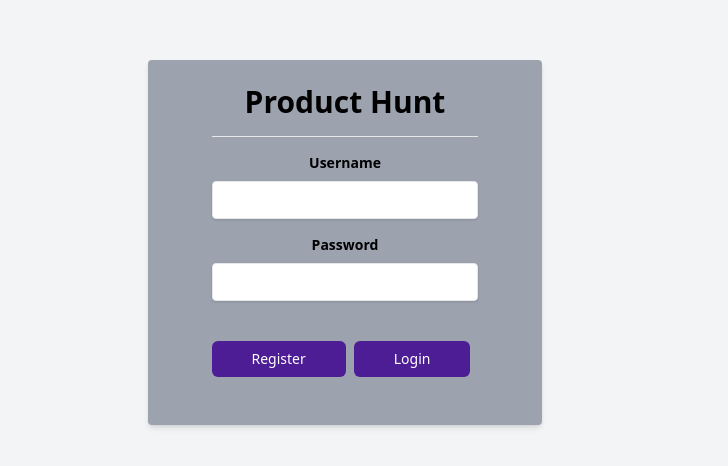
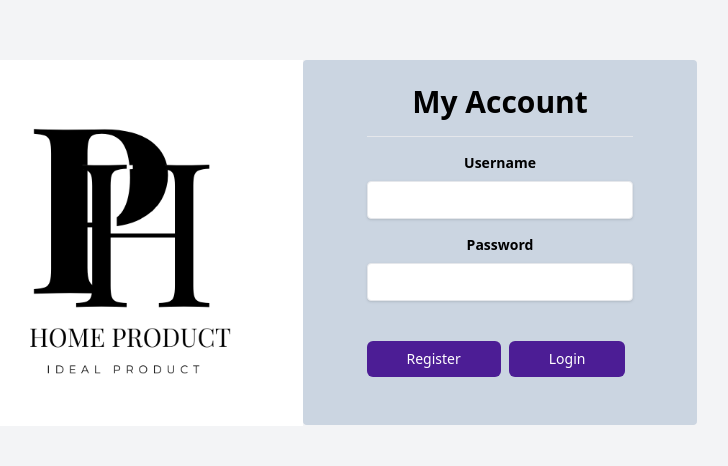
Before and after one commit to natalymejia15/TerreneitorElectiva, a React (Vite) app: page /login in a window 1280 px wide. Shown: the part 150-616 px from the top of the page, without its empty margins (295-1023 px from the left). Built offline with nearby package versions, Linux system fonts and the light colour scheme.

Commit message:
Add add styles to login and register pages

```diff
--- a/src/auth/pages/LoginPage.jsx
+++ b/src/auth/pages/LoginPage.jsx
@@ -2,6 +2,7 @@
 import { useContext } from "react";
 import { useNavigate } from "react-router-dom";
 import { AuthContext } from "../context";
+import logosmall from "../../image/logosmall.png";
 
 export const LoginPage = () => {
   const { login } = useContext(AuthContext);
@@ -21,14 +22,15 @@
   };
 
   const handRegister = () => {
-      navigate("/Register");
-    }
+    navigate("/Register");
+  }
 
   return (
-    <div className="min-h-screen flex justify-center items-center bg-gray-100">
-      <div className="bg-gray-400 shadow-md rounded px-16 pt-6 pb-12 mb-4">
+    <div className="min-h-screen flex justify-center items-center bg-gray-100" style={{ marginRight: "50px" }}>
+      <img src={logosmall} alt="Logo pequeño" style={{ width: "360px", height: "366px", marginTop: "-15px" }} />
+      <div className="bg-slate-300 rounded px-16 pt-6 pb-12 mb-4" >
         <div className="text-center">
-          <h1 className="text-3xl mb-4 font-semibold">Product Hunt</h1>
+          <h1 className="text-3xl mb-4 font-semibold">My Account</h1>
           <hr className="my-4" />
           <label htmlFor="username" className="block text-black-700 text-sm font-bold mb-2">Username</label>
           <input
--- a/src/auth/pages/Register.jsx
+++ b/src/auth/pages/Register.jsx
@@ -1,5 +1,7 @@
 import React, { useState } from 'react';
 import { NavLink } from 'react-router-dom';
+import logosmall from "../../image/logosmall.png";
+
 
 export const Register = () => {
     const [username, setUsername] = useState('');
@@ -14,8 +16,9 @@
 
     return (
         <div className="flex justify-center items-center h-screen">
-            <div className="bg-gray-500 shadow-md w-full max-w-md p-8 bg-white shadow-md rounded-md ">
-                <h2 className="text-2xl font-semibold mb-4 text-center">Register</h2>
+            <img src={logosmall} alt="Logo pequeño" style={{ width: "450px", height: "450px" }} />
+            <div className="bg-slate-300 shadow-md w-full max-w-md p-8 bg-white shadow-md rounded-md " style={{ width: "400px", marginRight: "100px" }}>
+                <h2 className="text-2xl font-semibold mb-4 text-center">Registration</h2>
                 {error && <p className="text-red-500 mb-4">{error}</p>}
                 <form onSubmit={handleRegister}>
                     <div className="mb-4">
```
